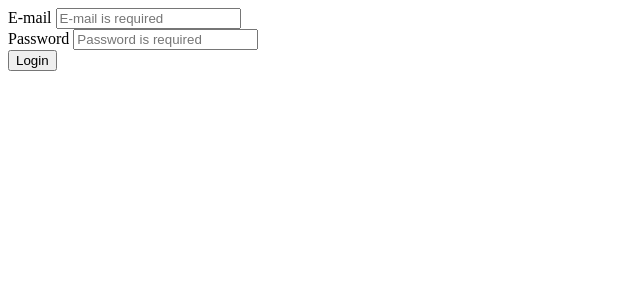
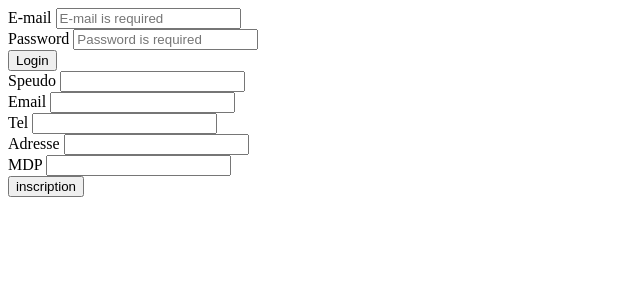
Before and after one commit to Bastien-crg/Proj_Bdd2, a PHP site: page /formulaire.php in a window 1280 px wide. Shown: the top 300 px of the page, without its empty margins (0-640 px from the left). Run offline with PHP 8.4, Linux system fonts and the light colour scheme.

Commit message:
les 2 formulaire sur une page

```diff
--- a/projetPHP/formulaire.php
+++ b/projetPHP/formulaire.php
@@ -4,6 +4,7 @@
     <title>formulaire</title>
 </head>
 <body>
+    <!-- connexion -->
     <form class="formulaire" method="POST" action="connexion.php">
     <div class="email">
         <span class="input_email">E-mail</span>
@@ -20,5 +21,37 @@
         </button>
     </div>
     </form>
+
+    <!-- inscription -->
+    <form class="formulaire" method="POST" action="#">
+
+
+        <div class="form_group">
+                <label for="speudo">Speudo</label>
+                <input type="text" id="speudo" name="speudo">
+        </div>
+
+        <div class="form_group">
+                <label for="email">Email</label>
+                <input type="text" id="email" name="email">
+        </div>
+
+        <div class="form_group">
+                <label for="tel">Tel</label>
+                <input type="text" id="tel" name="tel">
+        </div>
+
+        <div class="form_group">
+                <label for="adresse">Adresse</label>
+                <input type="text" id="adresse" name="adresse">
+        </div>
+
+        <div class="form_group">
+            <label for="mdp">MDP</label>
+            <input name="message" id="message" cols="30" rows="10"></input>
+        </div>
+
+        <button type="submit">inscription</button>
+    </form>
 </body>
 </html>
```
